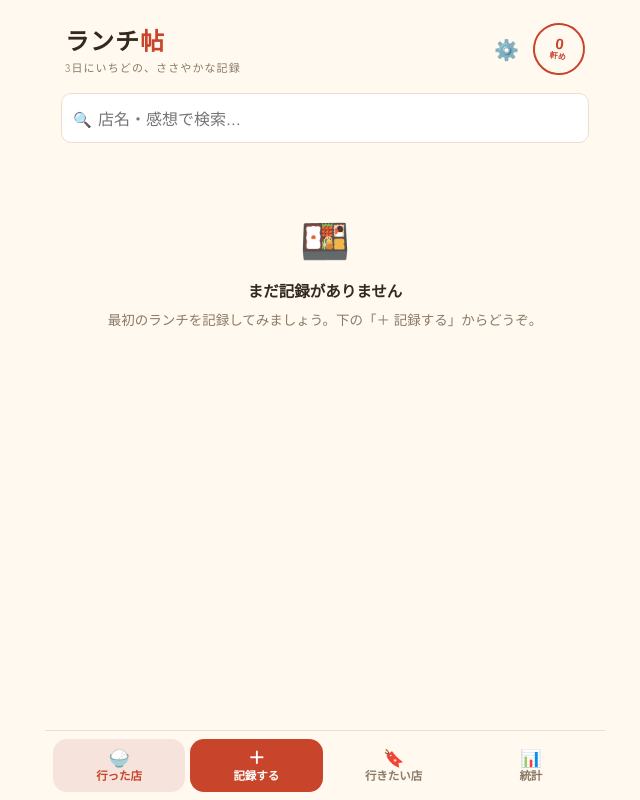
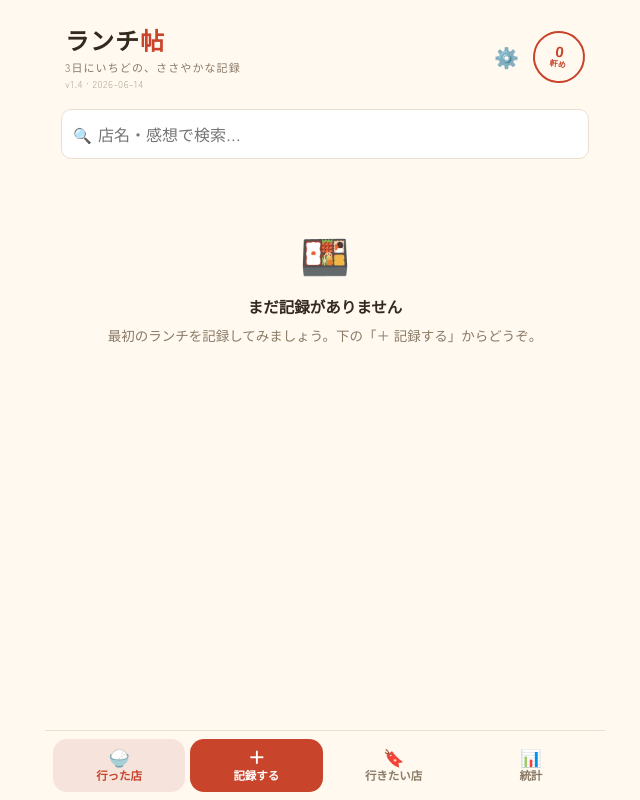
Before and after one commit to blackx0731-arch/lunch, a plain HTML site: page index.html in a window 1280 px wide. Shown: the whole page, without its empty margins (315-955 px from the left). Drawn offline with nearby package versions, Linux system fonts and the light colour scheme; a web font is replaced by a local one.

Commit message:
Add files via upload

```diff
--- a/index.html
+++ b/index.html
@@ -26,6 +26,8 @@ header{padding:22px 20px 10px;display:flex;align-items:center;justify-content:sp
 .title{font-family:'Zen Maru Gothic',sans-serif;font-weight:900;font-size:24px;letter-spacing:.04em}
 .title b{color:var(--accent)}
 .subtitle{font-size:11px;color:var(--sub);margin-top:2px;letter-spacing:.1em}
+.version-badge{font-size:10px;color:var(--sub);opacity:.6;letter-spacing:.05em;margin-top:1px}
+
 .hright{display:flex;align-items:center;gap:10px}
 .stamp{font-family:'Zen Maru Gothic',sans-serif;border:2.5px solid var(--accent);color:var(--accent);border-radius:50%;width:52px;height:52px;display:flex;flex-direction:column;align-items:center;justify-content:center;transform:rotate(8deg);font-weight:900;line-height:1.1;flex-shrink:0}
 .stamp .n{font-size:15px}.stamp .u{font-size:8px;letter-spacing:.05em}
@@ -181,6 +183,7 @@ nav button.addtab{background:var(--accent);color:#fff}
   <div>
     <div class="title dm">ランチ<b>帖</b></div>
     <div class="subtitle">3日にいちどの、ささやかな記録</div>
+    <div class="version-badge">v1.4 · 2026-06-14</div>
   </div>
   <div class="hright">
     <button class="gear" id="gearBtn" title="設定">⚙️</button>
```
